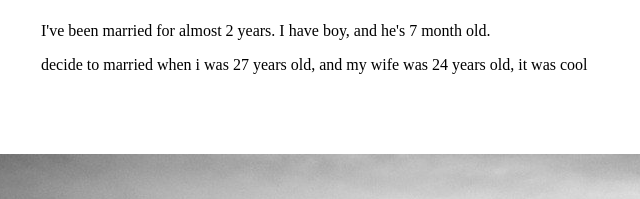
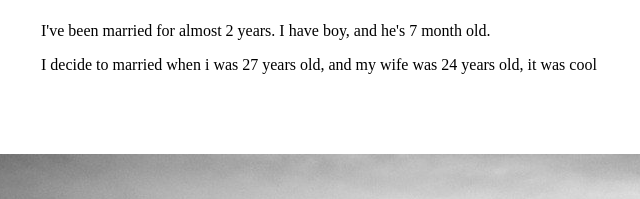
Before and after one commit to panduperdana/panduperdana.github.io, a plain HTML site: page index.html in a window 1280 px wide. Shown: the part 997-1196 px from the top of the page, 389-1029 px from the left. Drawn offline with Linux system fonts and the light colour scheme.

Commit message:
ada editan sedikit

```diff
--- a/index.html
+++ b/index.html
@@ -29,7 +29,7 @@
                 <img src="assets/gambar1.jpg" height="170" width="180">
                 <h2>My Merriage Life</h2>
                 <p>I've been married for almost 2 years. I have boy, and he's 7 month old.
-                <p>decide to married when i was 27 years old, and my wife was 24 years old,
+                <p>I decide to married when i was 27 years old, and my wife was 24 years old,
                 it was cool</p>
             </div>
         </div>
```
